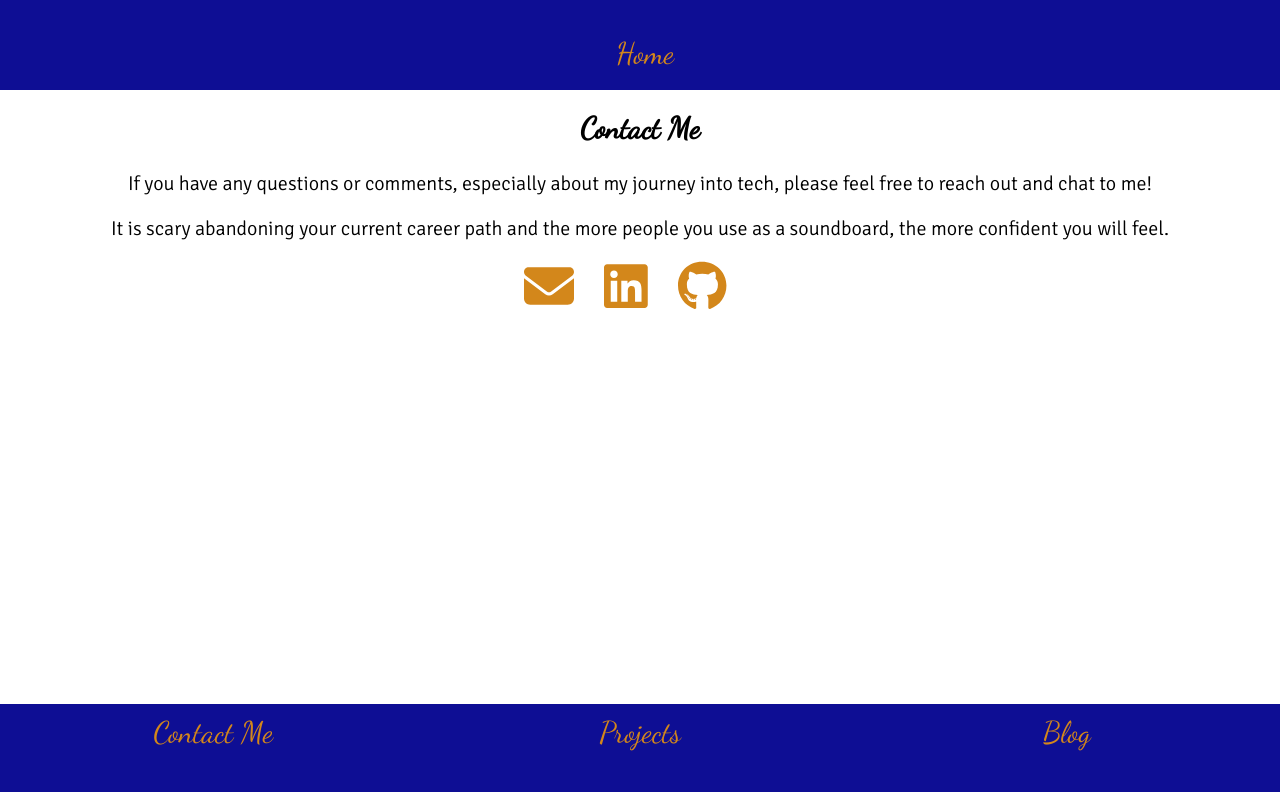
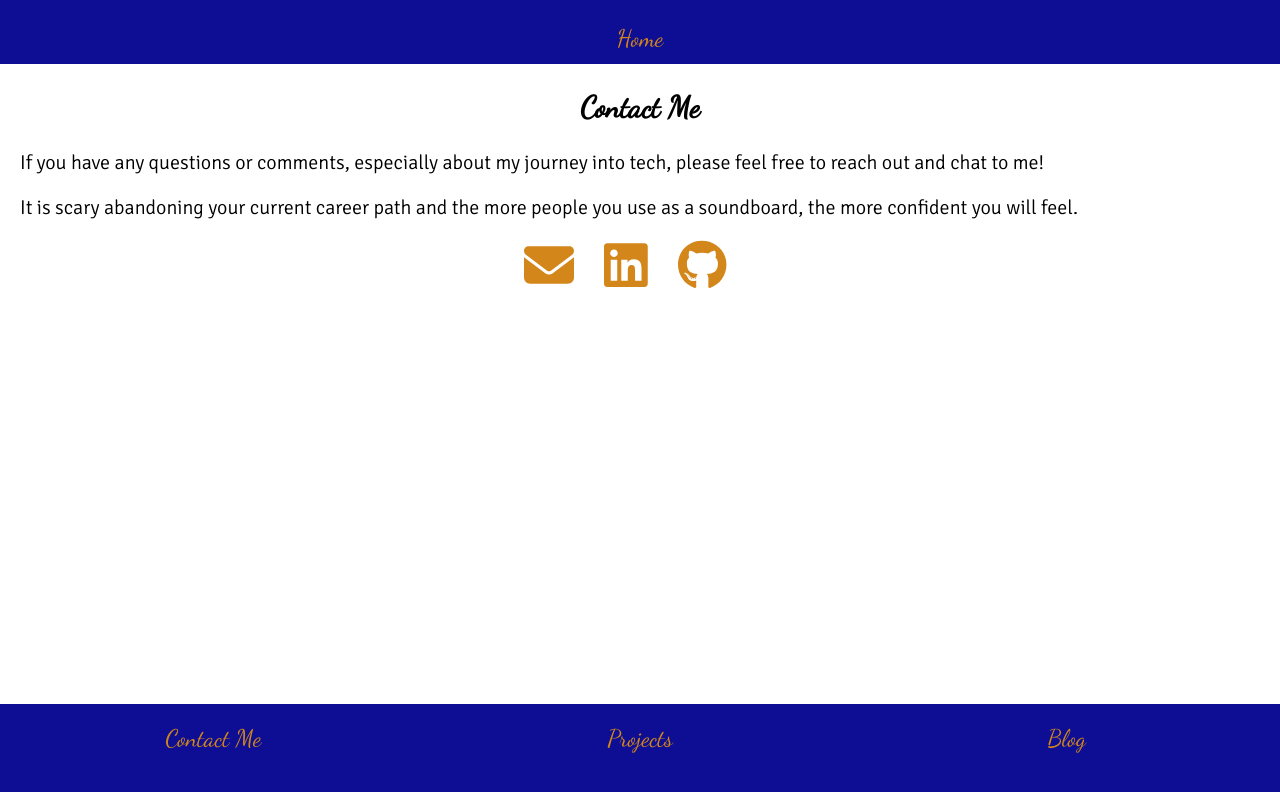
Before and after one commit to SuzBarnes/home, a React (Create React App) app: page /contact in a window 1280 px wide. Shown: the top 792 px of the page. Built offline with nearby package versions, Linux system fonts and the light colour scheme.

Commit message:
playing around with css

```diff
--- a/src/components/Contact.js
+++ b/src/components/Contact.js
@@ -8,12 +8,12 @@ const Contact = () => {
   return (
     <div>
       <h2>Contact Me</h2>
-      <p>
+      <p className="para">
         If you have any questions or comments, especially about my journey into
         tech, please feel free to reach out and chat to me!
       </p>
 
-      <p>
+      <p className="para">
         It is scary abandoning your current career path and the more people you
         use as a soundboard, the more confident you will feel.
       </p>
--- a/src/components/Home.js
+++ b/src/components/Home.js
@@ -8,12 +8,12 @@ const Home = () => {
       <div className="home-image">
         <img src={require("../images/Sbarnes.jpg")} alt="" />
       </div>
-      <p>
+      <p className="para">
         I am a dentist turned developer and after a 6 month part time bootcamp
         with <a href="https://www.commandshift.co/">Command Shift</a> (MCR
         codes) I am breaking into the software developer world.
       </p>
-      <p>
+      <p className="para">
         Please have a read of my blog to learn more about me and my journey into
         tech. It was the hardest 6 months of my life, but (I am hoping) well
         worth it.
--- a/src/styling/app.scss
+++ b/src/styling/app.scss
@@ -9,7 +9,7 @@
 
 body {
   text-align: center;
-  padding-top: 10vh;
+  padding-top: 8vh;
   padding-bottom: 12vh;
 }
 
--- a/src/styling/contact.scss
+++ b/src/styling/contact.scss
@@ -2,3 +2,9 @@
   font-size: 50px;
   padding-right: 30px;
 }
+
+.para {
+  padding-left: 20px;
+  padding-right: 20px;
+  text-align: left;
+}
--- a/src/styling/navbar.scss
+++ b/src/styling/navbar.scss
@@ -1,5 +1,6 @@
 h3 {
   text-decoration: none;
+  font-size: 24px;
 }
 
 .navbar {
@@ -20,7 +21,7 @@ h3 {
 
   li {
     width: 33.33%;
-    padding: 10px;
+    padding: 20px;
     background-color: rgb(14, 14, 148);
   }
 }
--- a/src/styling/navbartop.scss
+++ b/src/styling/navbartop.scss
@@ -1,8 +1,7 @@
 .navbar-top {
-  height: 10vh;
+  height: 8vh;
   background-color: rgb(14, 14, 148);
   width: 100%;
   position: fixed;
   top: 0;
-  padding: 5px;
 }
```
Also changed, not shown: src/styling/home.scss (line endings or trailing spaces).
